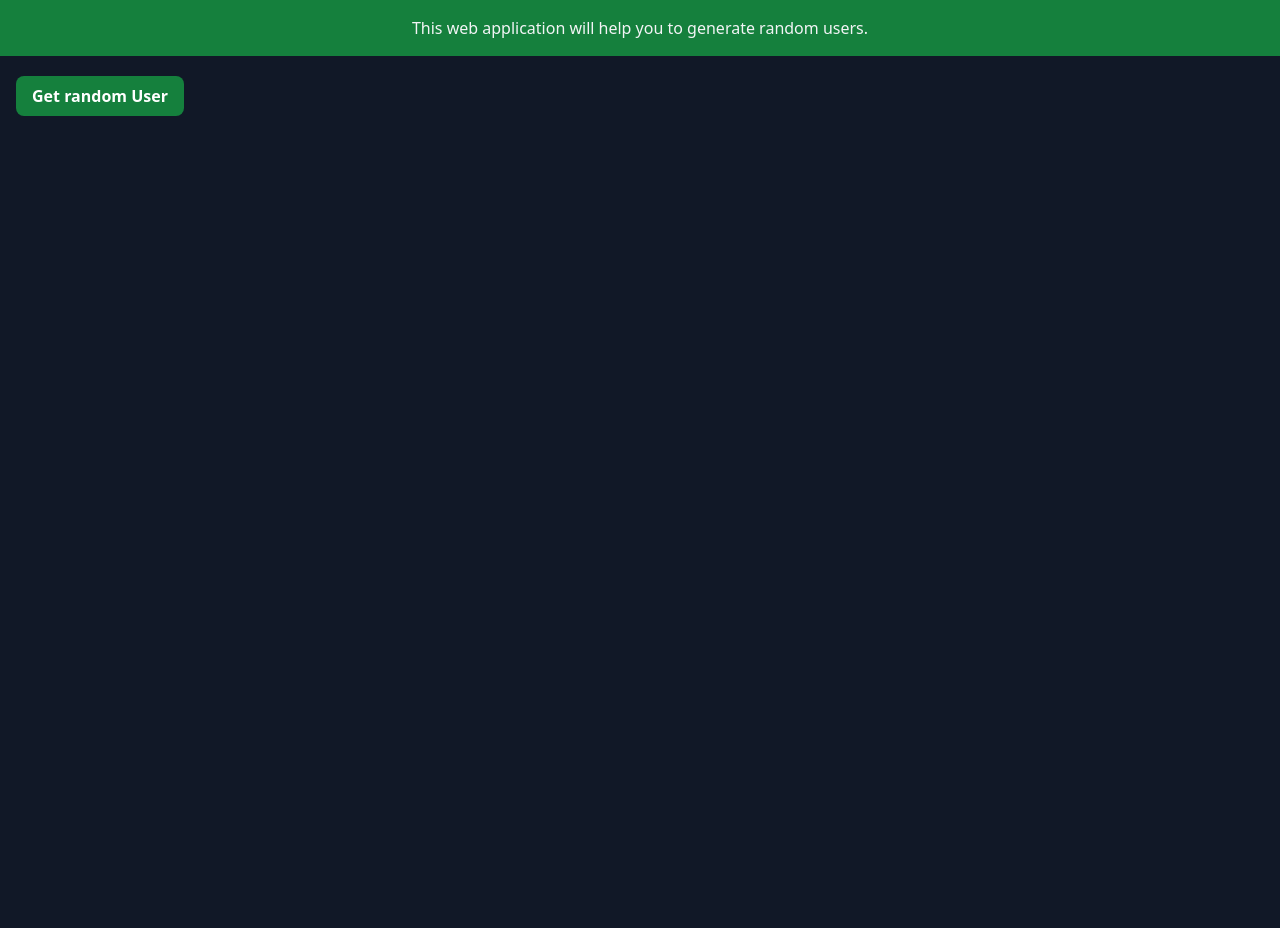
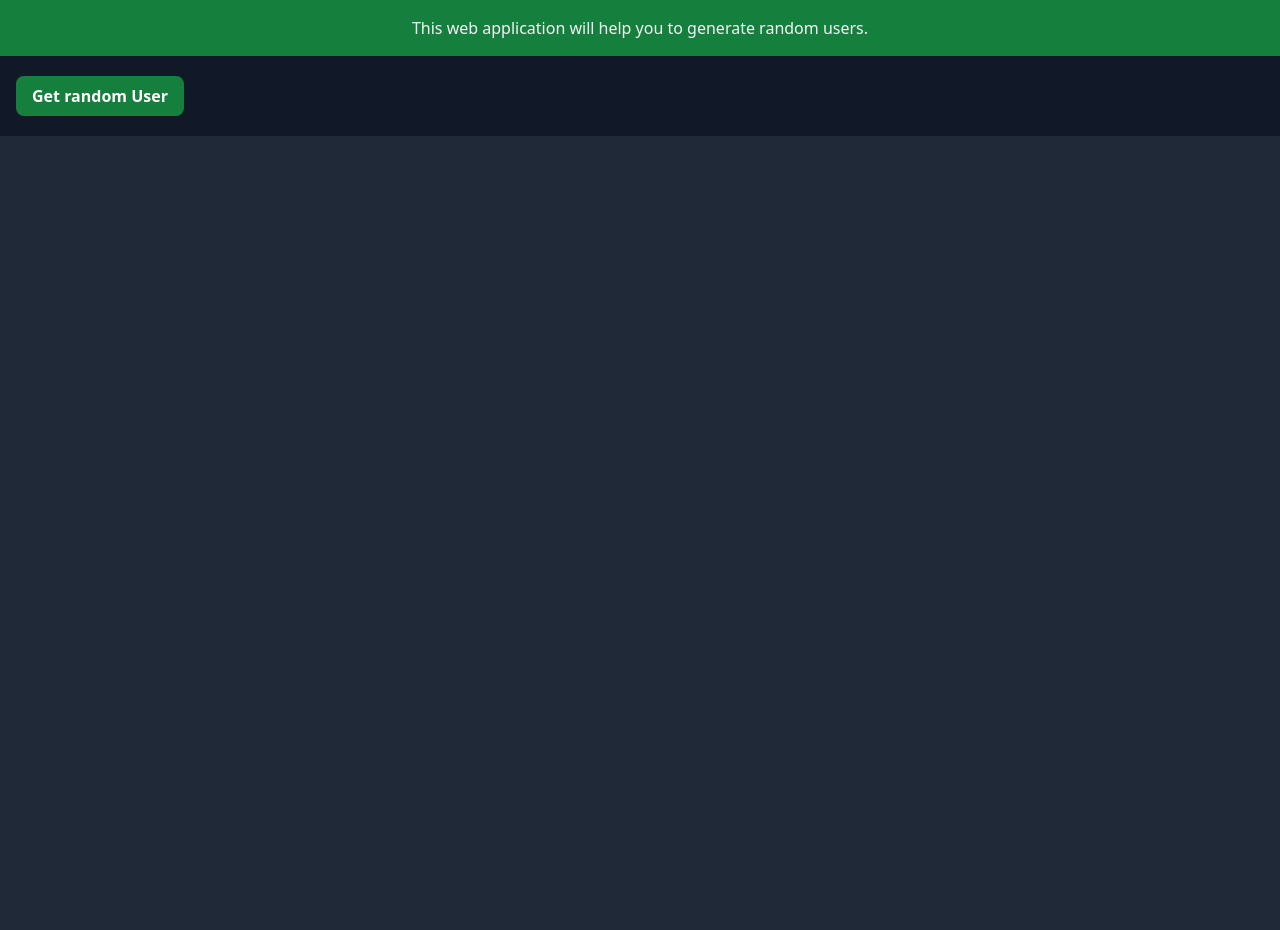
Before and after one commit to rohitparamesha/randomusers, a website: page index.html in a window 1280 px wide. Drawn offline with Linux system fonts and the light colour scheme.

Commit message:
final commit

```diff
--- a/index.html
+++ b/index.html
@@ -26,7 +26,7 @@
 
             </div>
     </div>
-    <main class="w-full min-h-screen bg-gray-900 text-white relative top-32">
+    <main class="w-full min-h-screen bg-gray-800 text-white relative top-[130px]">
         <div id="Content">
             <div id="users" class="flex items-center flex-wrap gap-4 px-4 py-5"></div>
         </div>
```
Also changed, not shown: output.css.
